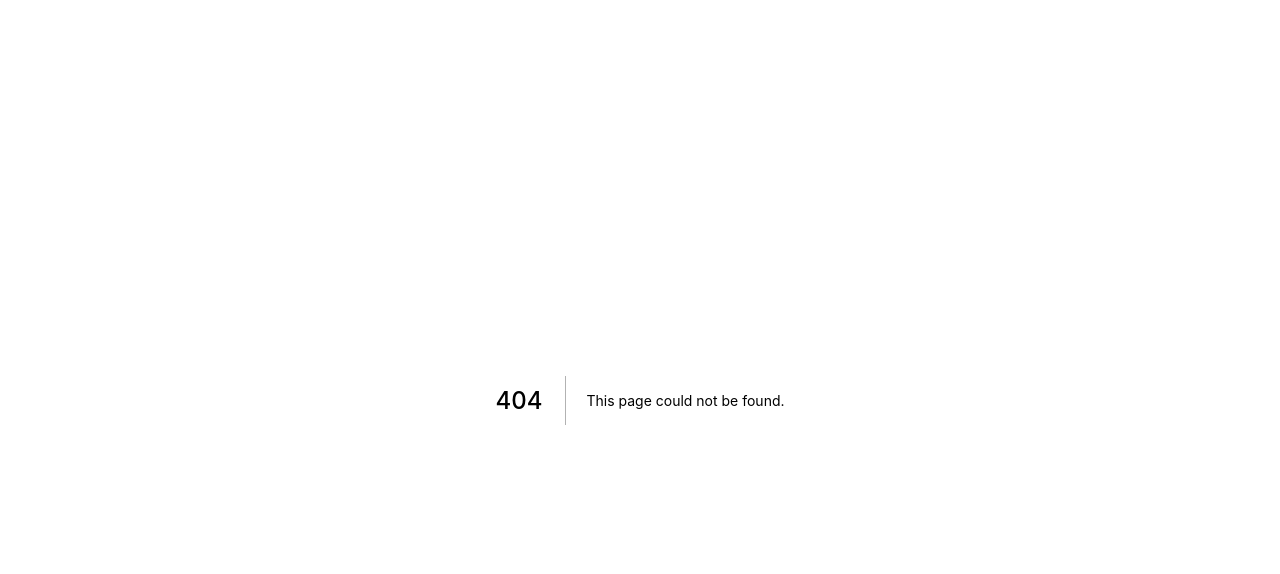
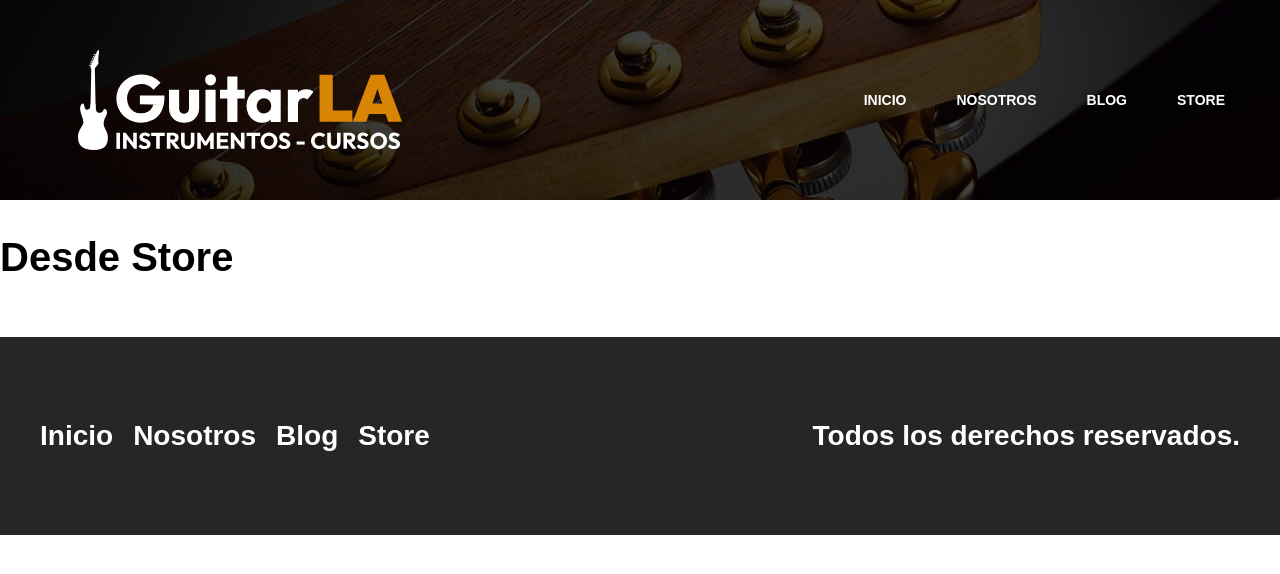
Before and after one commit to psyQore/guitar_next_web, a Next.js app: page /store in a window 1280 px wide. Before the commit this address had no page. Shown: the top 574 px of the page. Built offline with nearby package versions, Linux system fonts and the light colour scheme.

Commit message:
Se termina el footer con sus estilos y mediaquery, se limpia el codigo que no se usa

```diff
--- /dev/null
+++ b/components/Footer.js
@@ -0,0 +1,20 @@
+import styles from "../styles/Footer.module.css";
+import Link from "next/link";
+
+const Footer = () => {
+  return (
+    <footer className={styles.footer}>
+      <div className={`contenedor ${styles.content}`}>
+        <nav className={styles.navegation}>
+          <Link href="/">Inicio</Link>
+          <Link href="/about">Nosotros</Link>
+          <Link href="/blog">Blog</Link>
+          <Link href="/store">Store</Link>
+        </nav>
+        <p className={styles.copyright}>Todos los derechos reservados.</p>
+      </div>
+    </footer>
+  );
+};
+
+export default Footer;
--- a/components/Layout.js
+++ b/components/Layout.js
@@ -1,5 +1,7 @@
 import Head from "next/head";
 import Header from "../components/Header";
+import Footer from '../components/Footer'
+
 
 const Layout = ({ children, page }) => {
   return (
@@ -11,6 +13,7 @@ const Layout = ({ children, page }) => {
       </Head>
       <Header />
       {children}
+      <Footer/>
     </div>
   );
 };
--- a/pages/about.js
+++ b/pages/about.js
@@ -1,4 +1,3 @@
-import Link from "next/link";
 import Layout from "../components/Layout";
 
 const About = () => {
@@ -7,8 +6,6 @@ const About = () => {
       <Layout page="Nosotros">
         <h1>Desde Nosotros</h1>
       </Layout>
-
-      <Link href="/">Ir a inicio</Link>
     </>
   );
 };
--- a/pages/index.js
+++ b/pages/index.js
@@ -1,6 +1,3 @@
-import Head from "next/head";
-import Image from "next/image";
-import Link from "next/link";
 import Layout from "../components/Layout";
 
 export default function Home() {
@@ -9,8 +6,6 @@ export default function Home() {
       <Layout page="Inicio">
         <h1>Desde Inicio</h1>
       </Layout>
-
-      <Link href="/about">Ir a nosotros</Link>
     </>
   );
 }
--- /dev/null
+++ b/pages/store.js
@@ -0,0 +1,13 @@
+import Layout from "../components/Layout";
+
+const Store = () => {
+  return (
+    <>
+      <Layout page="Virtual Store">
+        <h1>Desde Store</h1>
+      </Layout>
+    </>
+  );
+};
+
+export default Store;
--- /dev/null
+++ b/styles/Footer.module.css
@@ -0,0 +1,42 @@
+.footer {
+  background-color: var(--negro);
+  padding: 5rem 0;
+  margin: 5rem 0;
+}
+
+@media (min-width: 768px) {
+  .content {
+    display: flex;
+    justify-content: space-between;
+  }
+}
+
+.navegation {
+  display: flex;
+  flex-direction: column;
+  align-items: center;
+}
+
+.navegation a {
+  font-size: 2.8rem;
+  color: var(--white);
+  text-decoration: none;
+  font-weight: 700;
+}
+@media (min-width: 768px) {
+  .navegation {
+    flex-direction: row;
+    gap: 2rem;
+  }
+}
+
+.navegation a:hover {
+  color: var(--primary);
+}
+
+.copyright {
+  font-size: 2.8rem;
+  color: var(--white);
+  font-weight: 700;
+  text-align: center;
+}
```
Also changed, not shown: pages/blog.js (added, +13 -0 lines).
